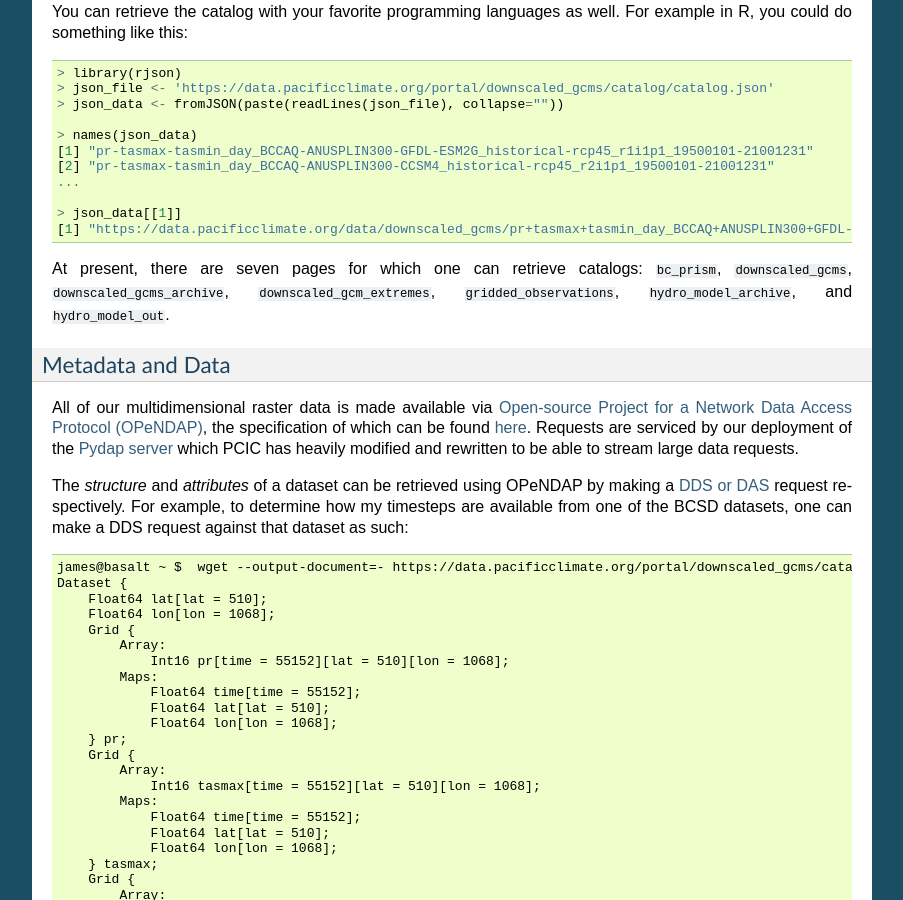
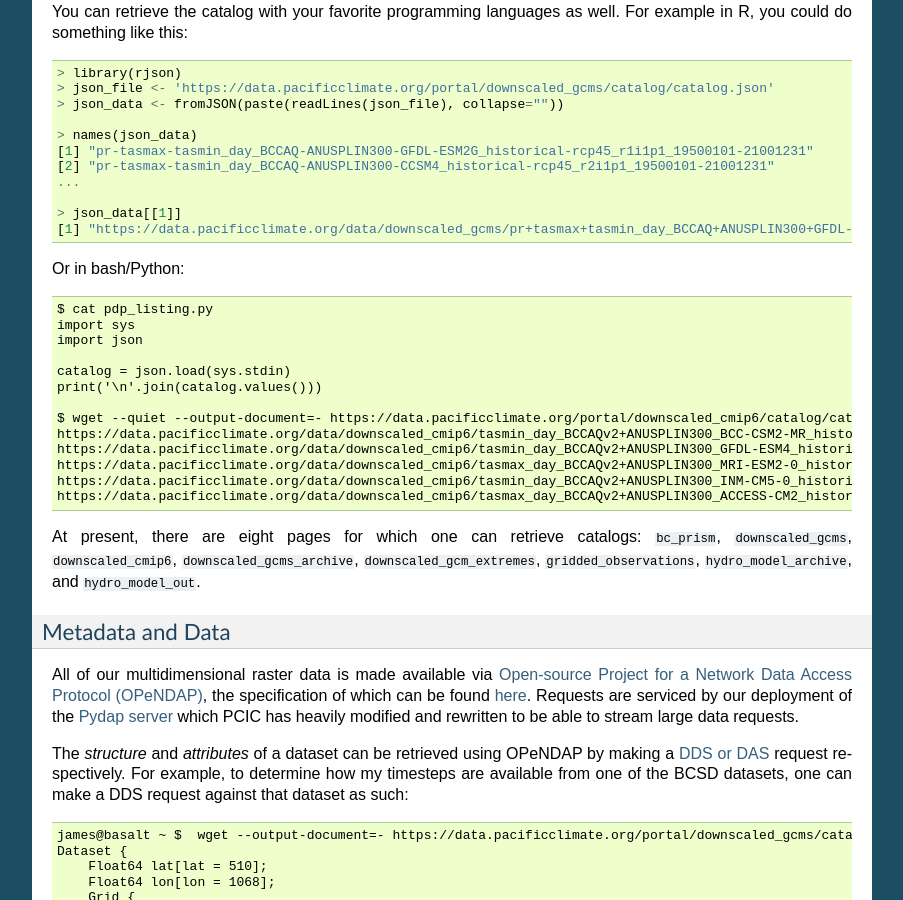
Before and after one commit to pacificclimate/pdp, a Sphinx documentation site: the page built from doc/source/raster.rst, in a window 1280 px wide and 900 px high, scrolled down 6902 px. Shown: the whole window, without its empty margins (198-1101 px from the left). Built offline with Sphinx 7.4.7, drawn with Linux system fonts in a browser that asks for light colours.

Commit message:
Documented an automated workflow

```diff
--- a/doc/source/raster.rst
+++ b/doc/source/raster.rst
@@ -206,7 +206,23 @@ You can retrieve the catalog with your favorite programming languages as well. F
   > json_data[[1]]
   [1] "https://data.pacificclimate.org/data/downscaled_gcms/pr+tasmax+tasmin_day_BCCAQ+ANUSPLIN300+GFDL-ESM2G_historical+rcp45_r1i1p1_19500101-21001231.nc"
 
-At present, there are seven pages for which one can retrieve catalogs: ``bc_prism``, ``downscaled_gcms``, ``downscaled_gcms_archive``, ``downscaled_gcm_extremes``, ``gridded_observations``, ``hydro_model_archive``, and ``hydro_model_out``.
+Or in bash/Python: ::
+
+  $ cat pdp_listing.py
+  import sys
+  import json
+
+  catalog = json.load(sys.stdin)
+  print('\n'.join(catalog.values()))
+
+  $ wget --quiet --output-document=- https://data.pacificclimate.org/portal/downscaled_cmip6/catalog/catalog.json | python3 pdp_listing.py | head -5
+  https://data.pacificclimate.org/data/downscaled_cmip6/tasmin_day_BCCAQv2+ANUSPLIN300_BCC-CSM2-MR_historical+ssp126_r1i1p1f1_gn_19500101-21001231.nc
+  https://data.pacificclimate.org/data/downscaled_cmip6/tasmin_day_BCCAQv2+ANUSPLIN300_GFDL-ESM4_historical+ssp126_r1i1p1f1_gr1_19500101-21001231.nc
+  https://data.pacificclimate.org/data/downscaled_cmip6/tasmax_day_BCCAQv2+ANUSPLIN300_MRI-ESM2-0_historical+ssp585_r1i1p1f1_gn_19500101-21001231.nc
+  https://data.pacificclimate.org/data/downscaled_cmip6/tasmin_day_BCCAQv2+ANUSPLIN300_INM-CM5-0_historical+ssp585_r1i1p1f1_gr1_19500101-21001231.nc
+  https://data.pacificclimate.org/data/downscaled_cmip6/tasmax_day_BCCAQv2+ANUSPLIN300_ACCESS-CM2_historical+ssp245_r1i1p1f1_gn_19500101-21001231.nc
+
+At present, there are eight pages for which one can retrieve catalogs: ``bc_prism``, ``downscaled_gcms``, ``downscaled_cmip6``, ``downscaled_gcms_archive``, ``downscaled_gcm_extremes``, ``gridded_observations``, ``hydro_model_archive``, and ``hydro_model_out``.
 
 .. _metadata-and-data:
 
```
